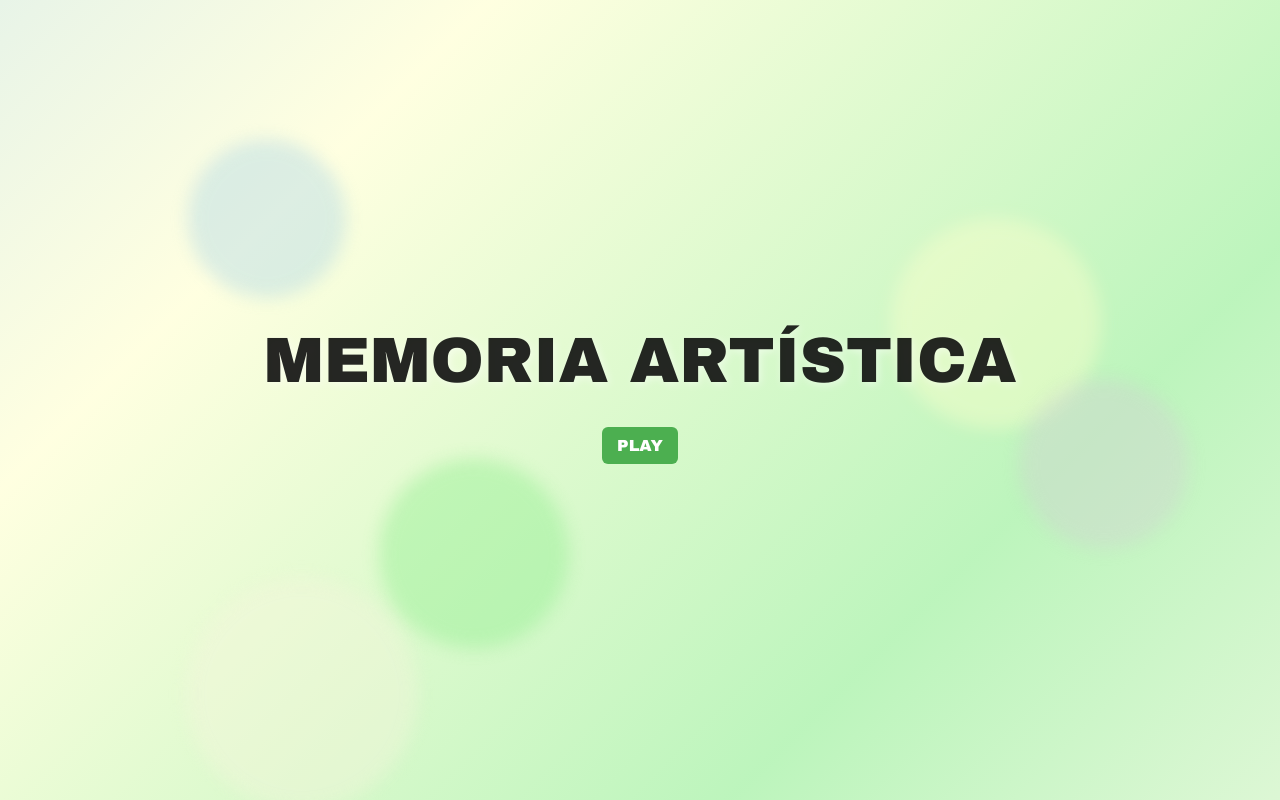
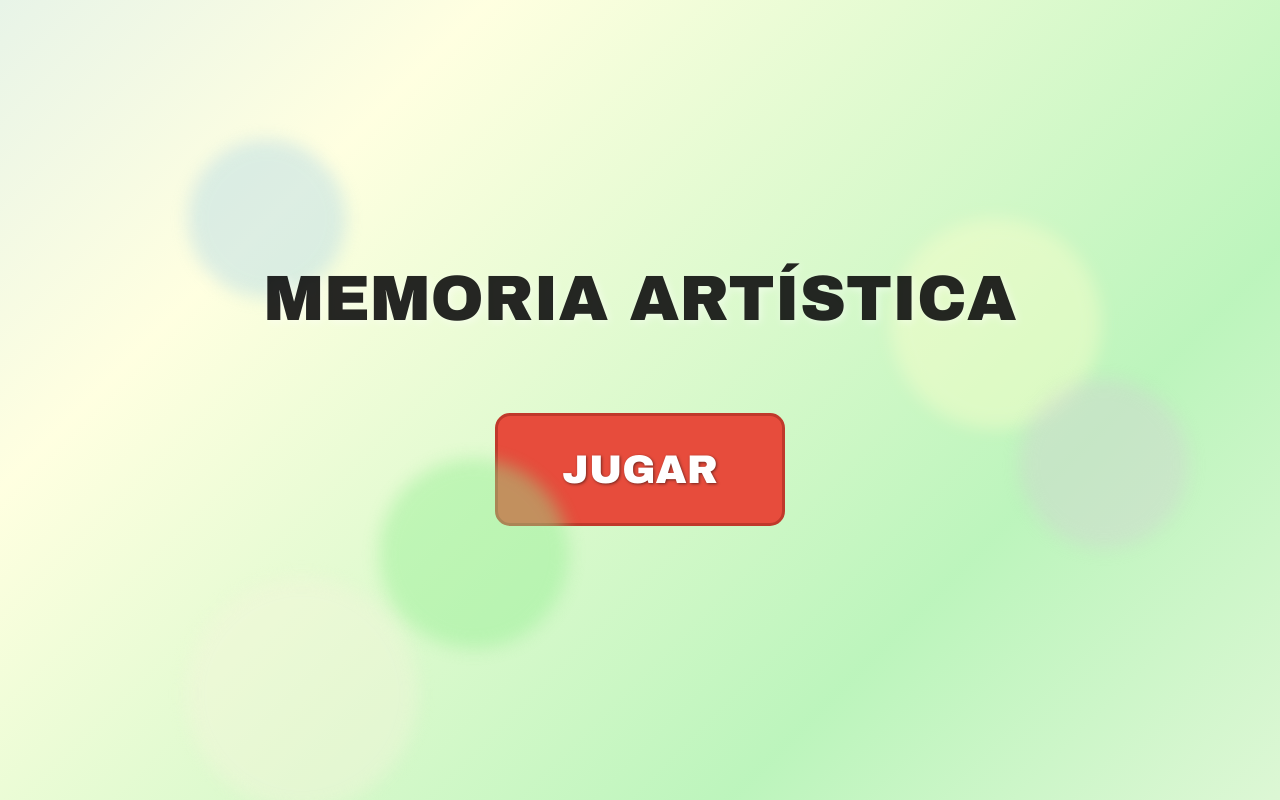
Before and after one commit to JeffersonDaviid/Color-Game, a React (Vite) app: page /register in a window 1280 px wide. Built offline with nearby package versions, Linux system fonts and the light colour scheme.

Commit message:
style(css): ajustar posición de botones

```diff
--- a/src/pages/Home.jsx
+++ b/src/pages/Home.jsx
@@ -28,9 +28,9 @@ function Home() {
 			{/* Título y botón de juego */}
 			<h4 className='game-title'>MEMORIA ARTÍSTICA</h4>
 			<button
-				className='play-button'
+				className='play-buttonh'
 				onClick={handlePlayClick}>
-				PLAY
+				JUGAR
 			</button>
 
 		</div>
--- a/src/pages/MainGame.jsx
+++ b/src/pages/MainGame.jsx
@@ -124,18 +124,21 @@ function MainGame() {
 	return (
 		<div className='main-game'>
 			{!isWinner && (
-				<div className='header-buttons'>
-					<button
-						className='action-button'
-						onClick={handlePause}>
-						PAUSAR
-					</button>
-					<button
-						className='action-button'
-						onClick={() => navigate('/')}>
-						VOLVER
-					</button>
-				</div>
+						<div className="header-buttons">
+						<button
+							className="action-button"
+							onClick={() => navigate('/')}
+						>
+							VOLVER
+						</button>
+						<button
+							className="action-button"
+							onClick={handlePause}
+						>
+							PAUSAR
+						</button>
+					</div>
+
 			)}
 			<h1>MEMORIA ARTÍSTICA</h1>
 			<h2>Jugando: {patientName}</h2>
--- a/src/pages/home.css
+++ b/src/pages/home.css
@@ -97,23 +97,33 @@
 	left: 80%;
 }
 
-.play-button {
-	padding: 1rem 2rem;
-	font-size: 1.5rem;
-	font-weight: bold;
-	color: black;
-	background-color: #ffffff;
-	border: 2px solid black;
-	border-radius: 12px;
-	cursor: pointer;
-	transition: transform 0.3s ease, box-shadow 0.3s ease;
-	text-shadow: none;
+.play-buttonh {
+	padding: 2rem 4rem !important; /* Tamaño reducido */
+	font-size: 2.5rem !important; /* Texto más pequeño */
+	font-weight: bold !important;
+	color: white !important; /* Texto blanco */
+	background-color: #e74c3c !important; /* Fondo rojo intenso */
+	border: 3px solid #c0392b !important; /* Borde más delgado */
+	border-radius: 15px !important; /* Bordes ligeramente menos redondeados */
+	cursor: pointer !important;
+	transition: transform 0.3s ease, box-shadow 0.3s ease, background-color 0.3s ease !important;
+	text-shadow: 1px 1px 3px rgba(0, 0, 0, 0.5) !important; /* Sombra más suave para destacar el texto */
+	margin-top: 3rem !important; /* Mantiene espacio hacia abajo */
 }
 
-.play-button:hover {
-	transform: scale(1.1);
-	box-shadow: 0px 0px 15px rgba(0, 0, 0, 0.3);
+/* Hover: Resalta el botón con un efecto más llamativo */
+.play-buttonh:hover {
+	transform: scale(1.2) !important;
+	box-shadow: 0px 0px 25px rgba(231, 76, 60, 0.8) !important;
+	background-color: #c0392b !important;
 }
+
+/* Active: Efecto al presionar */
+.play-buttonh:active {
+	transform: scale(1.1) !important; /* Reduce ligeramente el tamaño */
+	box-shadow: 0px 0px 10px rgba(192, 57, 43, 0.9) !important; /* Sombra más sutil */
+}
+
 
 .login-icon {
 	position: fixed;
--- a/src/pages/mainGame.css
+++ b/src/pages/mainGame.css
@@ -75,10 +75,13 @@ h5 {
 
 .header-buttons {
     position: absolute;
+    width: 100%; /* Para alinear los botones en las esquinas */
+    top: 0.5rem; /* Ajusta la distancia desde el borde superior */
+    left: 0; /* Asegura que abarquen todo el ancho */
     display: flex;
-	gap: 10px;
-	top: 0.5rem;
-	left: 0.5rem;
+    justify-content: space-between; /* Botones en esquinas opuestas */
+    padding: 0 2rem; /* Incrementa el padding para separar los botones de los bordes */
+    z-index: 1000; /* Asegura que los botones estén encima de otros elementos */
 }
 
 .action-button {
@@ -90,17 +93,33 @@ h5 {
     cursor: pointer;
     border-radius: 8px;
     text-align: center;
+    transition: all 0.2s ease;
+    box-shadow: 0px 4px 8px rgba(0, 0, 0, 0.2); /* Sombra para resaltarlos */
+}
+
+.action-button:first-child {
+    margin-left: 5rem; /* Ajusta el botón "Volver" hacia la derecha */
+	margin-top: 1rem; /* Ajusta el valor para mover más hacia abajo */
+}
+
+
+.action-button:last-child {
+    margin-right: 2rem; /* Ajusta el botón "Pausar" hacia la izquierda */
+	margin-top: 1rem; /* Ajusta el valor para mover más hacia abajo */
 }
 
 .action-button:hover {
-	background-color: #ed5f3f;
-	box-shadow: 0 4px 8px rgba(0, 0, 0, 0.2);
+    background-color: #c0392b;
+    box-shadow: 0px 6px 12px rgba(0, 0, 0, 0.3);
+    transform: scale(1.05);
 }
 
 .action-button:active {
-	background-color: #91c991;
-	transform: scale(0.98);
+    transform: scale(0.95);
+    background-color: #b33a2b;
+    box-shadow: 0px 2px 4px rgba(0, 0, 0, 0.2);
 }
+
 
 .game-layout {
 	display: flex;
--- a/src/pages/registerTherapist.css
+++ b/src/pages/registerTherapist.css
@@ -6,7 +6,7 @@
 	height: 100%;
 	width: 100%;
 	min-height: 100vh;
-	min-width: 100vw;
+	padding-top: 2rem;
 	overflow: hidden;
 	background: linear-gradient(135deg, #74ebd5, #acb6e5);
 }
```
Lines whose indentation alone changed are shown as unchanged.
